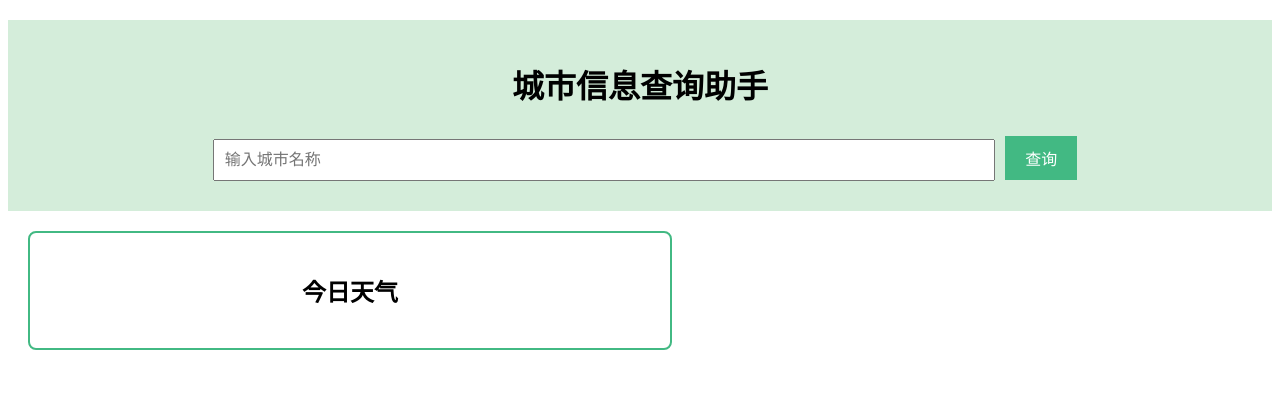
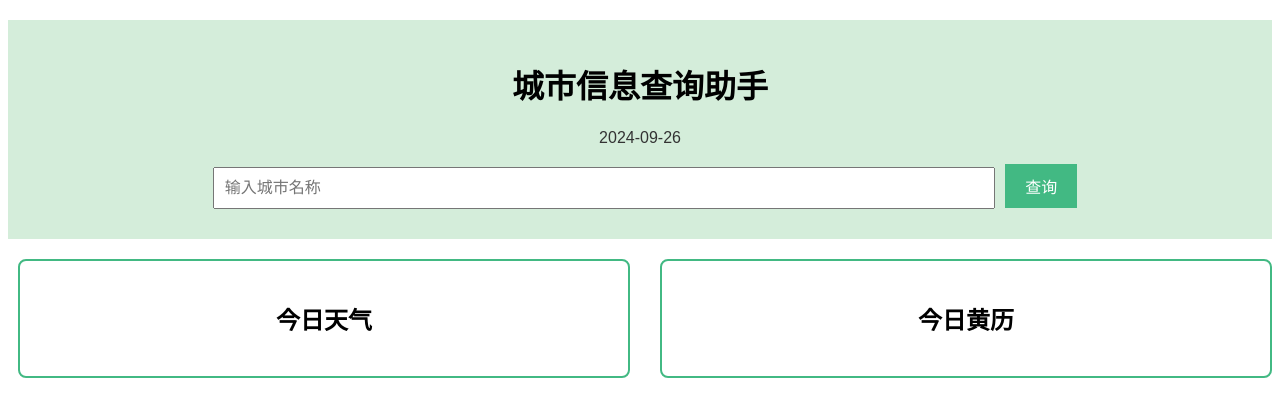
Before and after one commit to Lenoowo/Cityguide, a Vue app: page / in a window 1280 px wide. Shown: the top 416 px of the page. Built offline with nearby package versions, Linux system fonts and the light colour scheme; no server answers.

Commit message:
添加黄历查询

```diff
--- a/src/App.vue
+++ b/src/App.vue
@@ -3,10 +3,15 @@
     <div class="header">
       <h1>城市信息查询助手</h1>
       <!-- 搜索组件 -->
-      <SearchBar @citySelected="setCity" />
+      <SearchBar @citySelected="setCity" @dateSelected="setDate" />
     </div>
-    <div class="weather-container">
-      <WeatherInfo :city="city" />
+    <div class="info-container">
+      <div class="weather-container">
+        <WeatherInfo :city="city" :date="date" />
+      </div>
+      <div class="weather-container">
+      <CalendarInfo :date="date" />
+    </div>
     </div>
   </div>
 </template>
@@ -14,22 +19,28 @@
 <script>
 import SearchBar from './components/SearchBar.vue';
 import WeatherInfo from './components/WeatherInfo.vue';
+import CalendarInfo from './components/CalendarInfo.vue';
 
 export default {
   name: 'App',
   data() {
     return {
       city: '', // 存储输入的城市名称
+      date: '', // 存储格式化的日期
     };
   },
   methods: {
     setCity(selectedCity) {
       this.city = selectedCity; // 更新城市名称
     },
+    setDate(selectedDate) {
+      this.date = selectedDate; // 更新格式化日期
+    },
   },
   components: {
     SearchBar,
     WeatherInfo,
+    CalendarInfo ,
   },
 };
 </script>
@@ -53,14 +64,18 @@ export default {
   right: 0;
   box-sizing: border-box;
 }
-
+.info-container {
+  display: flex; /* 使用 Flexbox 布局 */
+  justify-content: center; /* 水平居中 */
+  gap: 20px; /* 组件间距 */
+}
 .weather-container {
   border: 2px solid #42b983; /* 边框颜色 */
   border-radius: 8px; /* 边框圆角 */
   padding: 20px; /* 内边距 */
-  margin: 20px 0 20px 20px; /* 上、右、下、左的外边距 */
-  width: 80%; /* 限制宽度 */
-  max-width: 600px; /* 最大宽度 */
+  margin: 20px 0 0px 10px; /* 上、右、下、左的外边距 */
+  width: 45%; /* 限制宽度 */
+
 }
 
 
--- /dev/null
+++ b/src/components/CalendarInfo.vue
@@ -0,0 +1,72 @@
+<template>
+    <h2>今日黄历</h2>
+    <div v-if="date" class="calendar-info">
+      <p><strong>阳历:</strong> {{ calendarData.yangli }}</p>
+      <p><strong>阴历:</strong> {{ calendarData.yinli }}</p>
+      <p><strong>五行:</strong> {{ calendarData.wuxing }}</p>
+      <p><strong>冲煞:</strong> {{ calendarData.chongsha }}</p>
+      <p><strong>百吉:</strong> {{ calendarData.baiji }}</p>
+      <p><strong>吉神:</strong> {{ calendarData.jishen }}</p>
+      <p><strong>宜:</strong> {{ calendarData.yi }}</p>
+      <p><strong>凶神:</strong> {{ calendarData.xiongshen }}</p>
+      <p><strong>忌:</strong> {{ calendarData.ji }}</p>
+    </div>
+    <div v-if="error">
+      <p style="color: red;">{{ error }}</p>
+    </div>
+  </template>
+
+  <script>
+  export default {
+    props: {
+      date: {
+        type: String,
+        required: true,
+      },
+    },
+    data() {
+      return {
+        calendarData: {},
+        error: null, // 存储错误信息
+      };
+    },
+    methods: {
+      fetchCalendar() {
+        const apiKey = '9e25221b1e04c92ecf6d3ce58e44f4ac'; // 请替换为你自己的API密钥
+        const formattedDate = this.date; // 从props获取的日期
+        this.error = null; // 重置错误信息
+
+        // 使用完整的 API URL
+        fetch(`/calendarApi/laohuangli/d?key=${apiKey}&date=${formattedDate}`)
+          .then((response) => {
+            if (!response.ok) {
+              throw new Error('网络响应不正常');
+            }
+            return response.json();
+          })
+          .then((data) => {
+            if (data.error_code === 0) {
+              this.calendarData = data.result; // 设置黄历数据
+            } else {
+              //this.error = `获取失败: ${data.reason}`; // 设置错误信息
+            }
+          })
+          .catch((error) => {
+           // this.error = `请求失败: ${error.message}`; // 捕获请求错误
+          });
+      },
+    },
+    watch: {
+      date: 'fetchCalendar', // 当日期变化时，重新获取黄历
+    },
+    mounted() {
+      this.fetchCalendar(); // 组件挂载后获取黄历
+    },
+  };
+  </script>
+
+  <style scoped>
+  .calendar-info {
+    text-align: left; /* 使文本靠左对齐 */
+  }
+  </style>
--- a/src/components/SearchBar.vue
+++ b/src/components/SearchBar.vue
@@ -1,5 +1,6 @@
 <template>
   <div>
+    <div class="date-display">{{ formattedDate }}</div>
     <input
       v-model="inputCity"
       @keyup.enter="searchCity"
@@ -15,12 +16,23 @@
   data() {
     return {
       inputCity: '', // 用户输入的城市
+      date: new Date(), // 当前日期
     };
+  },
+  computed: {
+    formattedDate() {
+      const year = this.date.getFullYear();
+      const month = String(this.date.getMonth() + 1).padStart(2, '0'); // 月份从0开始
+      const day = String(this.date.getDate()).padStart(2, '0');
+
+      return `${year}-${month}-${day}`;
+    },
   },
   methods: {
     searchCity() {
       if (this.inputCity.trim()) {
         this.$emit('citySelected', this.inputCity); // 传递输入的城市信息到父组件
+        this.$emit('dateSelected', this.formattedDate); // 传递格式化的日期到父组件
       }
     },
   },
@@ -28,12 +40,19 @@
 </script>
 
 <style scoped>
+.date-display {
+  margin-bottom: 10px; /* 确保日期和输入框之间有一些间距 */
+  font-size: 16px;
+  color: #333;
+}
+
 .search-bar {
   width: 60%;
   padding: 10px;
   margin: 10px;
   font-size: 16px;
 }
+
 button {
   padding: 10px 20px;
   font-size: 16px;
@@ -42,6 +61,7 @@
   border: none;
   cursor: pointer;
 }
+
 button:hover {
   background-color: #358d72;
 }
--- a/src/components/WeatherInfo.vue
+++ b/src/components/WeatherInfo.vue
@@ -43,7 +43,7 @@ export default {
         this.weather = null;
         const apiKey = 'fe946225a249b7cf1f11063c774b080d'; // 请替换为你自己的API密钥
         const response = await fetch(
-          `/api/simpleWeather/query?city=${encodeURIComponent(city)}&key=${apiKey}`
+          `/weatherApi/simpleWeather/query?city=${encodeURIComponent(city)}&key=${apiKey}`
         );
         const data = await response.json();
         if (data.error_code === 0) {
--- a/vite.config.js
+++ b/vite.config.js
@@ -4,21 +4,19 @@ import vue from '@vitejs/plugin-vue';
 
 // https://vitejs.dev/config/
 export default defineConfig({
-  plugins: [
-    vue(),
-  ],
-  resolve: {
-    alias: {
-      '@': fileURLToPath(new URL('./src', import.meta.url)),
-    },
-  },
+  plugins: [vue()],
   server: {
     proxy: {
-      '/api': {
-        target: 'http://apis.juhe.cn', // 目标 API 地址
+      '/weatherApi': {
+        target: 'http://apis.juhe.cn', // 天气API的目标服务器
         changeOrigin: true,
-        rewrite: (path) => path.replace(/^\/api/, ''), // 重写路径
+        rewrite: (path) => path.replace(/^\/weatherApi/, ''), // 将 /weatherApi 重写为空
+      },
+      '/calendarApi': {
+        target: 'http://v.juhe.cn', // 黄历API的目标服务器
+        changeOrigin: true,
+        rewrite: (path) => path.replace(/^\/calendarApi/, ''), // 将 /calendarApi 重写为空
       },
     },
   },
-});
+})
```
Lines whose indentation alone changed are shown as unchanged.
